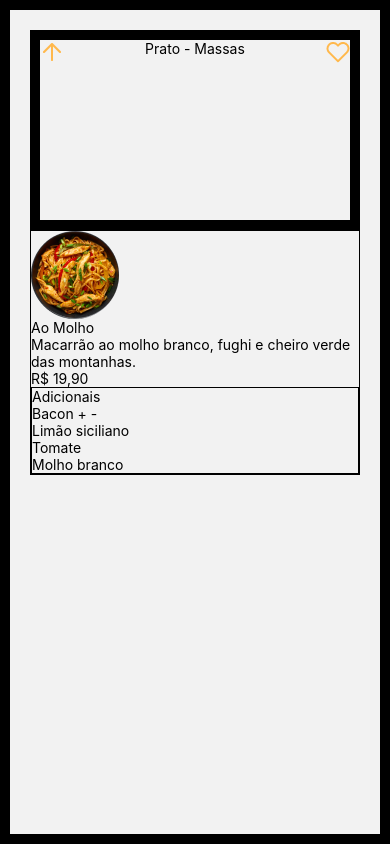
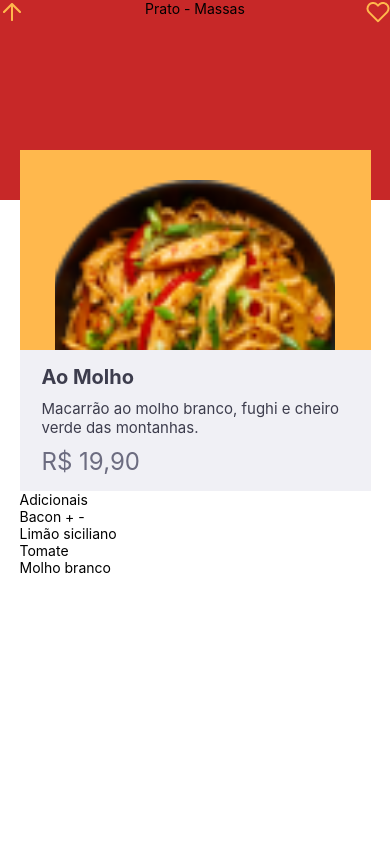
Before and after one commit to jvmonteiroo/app-delivery, a React Native app: screen /ProductDetails in a window 390 px wide. Built offline with nearby package versions, Linux system fonts and the light colour scheme.

Commit message:
alterando a tela de detalhes do prato

```diff
--- a/src/screens/ProductDetails/index.tsx
+++ b/src/screens/ProductDetails/index.tsx
@@ -5,24 +5,28 @@ import { images } from '../../../images';
 export default function ProductDetails (){
     return(
         <View style={styles.container}>
-            <View style={styles.parteDeCimaPorBaixo}>
+            <View style={styles.header}>
                 <Image source={images.Voltar}/>
                 <Text>
                     Prato - Massas
                 </Text>
                 <Image source={images.Favoritos}/>
             </View>
-            <View style={styles.parteDeCimaPorCima}>
-                <Image source={images.produto}/>
-                <Text>
+            <View style={styles.headerDetails}>
+                <View style={styles.headerDetailsBackground}>
+                    <Image source={images.produto} style={styles.image} resizeMethod="resize" resizeMode="cover"/>
+                </View>
+            <View style={styles.headerDetailsText}>
+                <Text style={styles.title}>
                     Ao Molho
                 </Text>
-                <Text>
+                <Text style={styles.details}>
                     Macarrão ao molho branco, fughi e cheiro verde das montanhas.
                 </Text>
-                <Text>
+                <Text style={styles.price}>
                     R$ 19,90
                 </Text>
+            </View>
                 <View style={styles.Adicionais}>
                     <Text>
                         Adicionais
@@ -48,19 +52,52 @@ export default function ProductDetails (){
 const styles = StyleSheet.create({
     container: {
         flex: 1,
-        borderWidth:10,
-        padding: 20,
+        backgroundColor: "#fff",
     },
-    parteDeCimaPorBaixo: {
-        borderWidth:10,
+    header: {
         justifyContent: 'space-between',
         flexDirection: 'row',
-        height:200
+        height:200,
+        backgroundColor:'#c72828',
     },
-    parteDeCimaPorCima: {
-        borderWidth:1
+    headerDetails: {
+        marginHorizontal: "5%",
+        position:"absolute",
+        top: 150,
+        width: "90%"
     },
     Adicionais: {
-        borderWidth:1
     },
+    headerDetailsBackground: {
+        backgroundColor:'#ffb84d',
+        alignItems: "center",
+        justifyContent: "flex-end",
+        height: 200,
+    },
+    headerDetailsText: {
+        backgroundColor: '#f0f0f5',
+        flexDirection: "column",
+        justifyContent: "space-between",
+        paddingVertical: 15,
+        paddingHorizontal: 22,
+        gap: 10,
+    },
+    title: {
+        fontWeight:"bold",
+        fontSize: 20,
+        color: "#3d3d4d"
+    },
+    details: {
+        color:"#3d3d4d",
+        fontSize: 15,
+    },
+    price: {
+        color:"#6c6c80",
+        fontSize:24,
+    },
+    image: {
+        width: "80%",
+        height: 300,
+        marginBottom: -130,
+    }
 })
```
